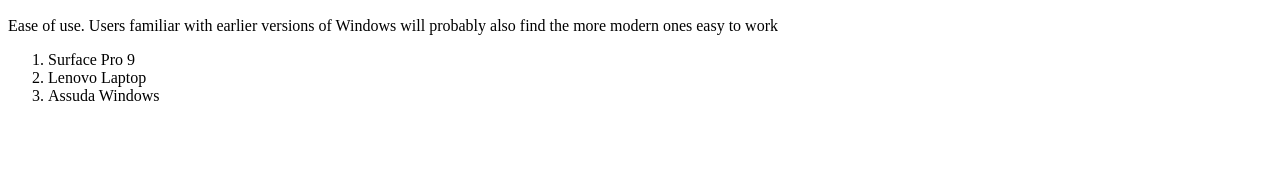
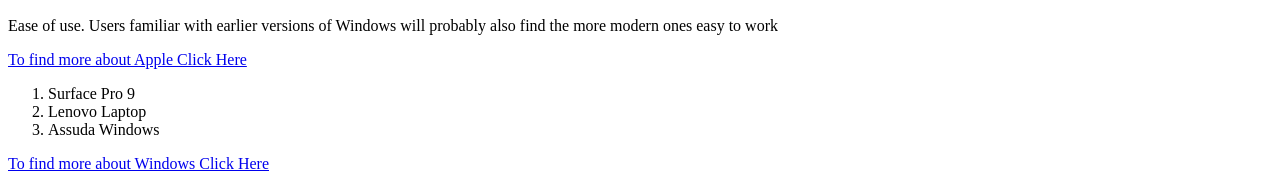
Before and after one commit to RejwanKhan/MVMacVSWindows, a plain HTML site: page index.html in a window 1280 px wide. Shown: the part 1897-2078 px from the top of the page. Before the commit the page ends 2018 px from the top, so only its background shows below. Drawn offline with Linux system fonts and the light colour scheme.

Commit message:
Added hyperlink to each company's website

```diff
--- a/index.html
+++ b/index.html
@@ -89,6 +89,9 @@
           Ease of use. Users familiar with earlier versions of Windows will
           probably also find the more modern ones easy to work
         </p>
+        <a href="https://www.apple.com/uk/"
+          >To find more about Apple Click Here</a
+        >
 
         <ol id="windowsBestLaptop">
           <li>Surface Pro 9</li>
@@ -96,6 +99,9 @@
           <li>Assuda Windows</li>
         </ol>
       </li>
+      <a href="https://www.microsoft.com/en-gb/windows?r=1"
+        >To find more about Windows Click Here</a
+      >
     </div>
     <script src="script.js"></script>
   </body>
```
